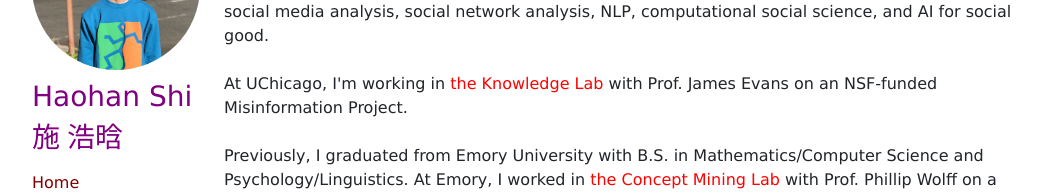
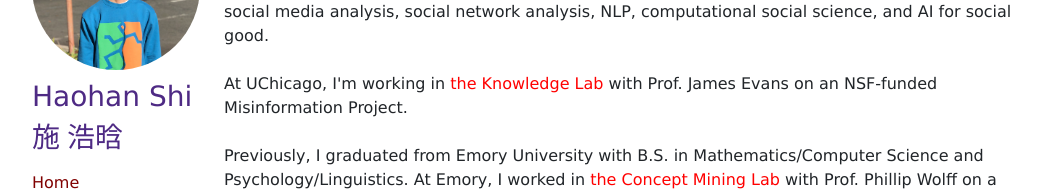
Before and after one commit to hshi420/hshi420.github.io, a plain HTML site: page index.html in a window 1280 px wide. Shown: the part 166-360 px from the top of the page, without its empty margins (238-1279 px from the left). Drawn offline with nearby package versions, Linux system fonts and the light colour scheme.

Commit message:
Add files via upload

```diff
--- a/css/index_style.css
+++ b/css/index_style.css
@@ -19,7 +19,8 @@ div.col-md-8#right-things{
 }
 
 h3{
-    color:purple
+    color:#4E2A84
+
 }
 
 li{
```
